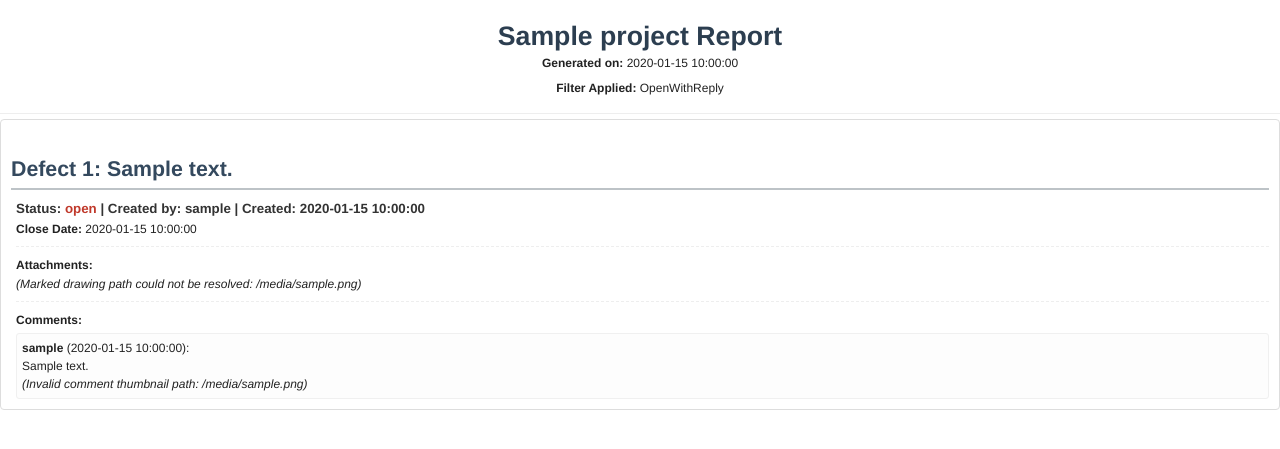
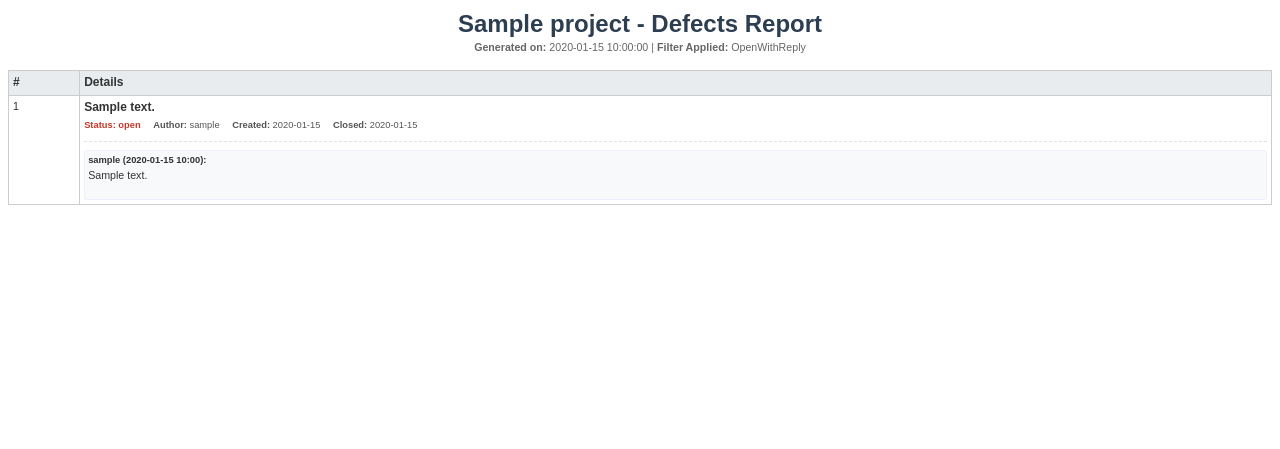
Before and after one commit to zoltanas/defect-tracking, a Python web app: template templates/report_template.html in a window 1280 px wide. Shown: the top 449 px of the page. Run offline with Jinja, Linux system fonts and the light colour scheme; the template is opened without the code that fills it: most values are stand-ins (such as "Sample title", 1, 10 or a date in 2020).

Commit message:
report fix

```diff
--- a/templates/report_template.html
+++ b/templates/report_template.html
@@ -5,246 +5,246 @@
     <meta name="viewport" content="width=device-width, initial-scale=1.0">
     <title>Project Report - {{ project.name }}</title>
     <style>
+        /* --- General Page Setup --- */
         @page {
             size: A4;
             margin: 1cm;
         }
         body {
-            font-family: 'Helvetica Neue', Helvetica, Arial, sans-serif;
-            margin: 0;
-            padding: 0;
-            font-size: 9pt; /* Reduced font size */
-            color: #222; /* Darker text color */
-            line-height: 1.4;
+            font-family: Arial, Helvetica, sans-serif;
+            font-size: 8pt;
+            line-height: 1.3;
+            color: #333;
         }
         .container {
             width: 100%;
-            margin: 0 auto;
         }
-        .header, .footer {
+
+        /* --- Header & Footer --- */
+        .header {
             text-align: center;
-            margin-bottom: 5px; /* Significantly reduced margin for header */
-            padding-bottom: 8px; /* Reduced padding */
-            border-bottom: 1px solid #eee;
+            margin-bottom: 15px;
         }
-        .footer {
-            margin-top: 25px; /* Reduced margin */
-            padding-top: 8px; /* Reduced padding */
-            border-top: 1px solid #eee;
-            font-size: 0.75em; /* Slightly reduced font size */
-            color: #777;
-        }
-        h1 {
-            font-size: 20pt; /* Reduced font size */
+        .header h1 {
+            font-size: 18pt;
             color: #2c3e50;
-            margin-bottom: 0; /* Kept as 0, good */
-        }
-        h2 {
-            font-size: 16pt; /* Reduced font size */
-            color: #34495e;
-            margin-top: 25px; /* Adjusted margin */
-            margin-bottom: 10px; /* Adjusted margin */
-            border-bottom: 2px solid #bdc3c7;
-            padding-bottom: 3px; /* Adjusted padding */
-        }
-        h3 {
-            font-size: 12pt; /* Reduced font size */
-            color: #7f8c8d;
-            margin-top: 15px; /* Adjusted margin */
-            margin-bottom: 8px; /* Adjusted margin */
-        }
-        h4 {
-            font-size: 10pt; /* Reduced font size */
-            color: #333;
-            margin-top: 10px; /* Adjusted margin */
-            margin-bottom: 3px; /* Adjusted margin */
-        }
-        p {
-            margin: 0 0 8px 0; /* Reduced bottom margin */
-        }
-        strong {
+            margin: 0;
             font-weight: bold;
         }
+        .header p {
+            font-size: 8pt;
+            color: #666;
+            margin: 2px 0;
+        }
 
-        .item-card {
-            border: 1px solid #ddd;
-            border-radius: 4px;
-            padding: 10px; /* Reduced padding */
-            margin-bottom: 15px; /* Reduced margin */
-            background-color: #fff;
+        /* --- Main Content Table --- */
+        .defects-table {
+            width: 100%;
+            border-collapse: collapse;
+            margin-top: 10px;
+            table-layout: fixed;
+            word-wrap: break-word;
+        }
+        .defects-table th, .defects-table td {
+            border: 1px solid #ccc;
+            padding: 4px;
+            text-align: left;
+            vertical-align: top;
+        }
+        .defects-table th {
+            background-color: #e9ecef;
+            font-weight: bold;
+            font-size: 9pt;
+        }
+
+        /* General rule: Prevent defects from splitting across pages */
+        .defects-table tbody tr {
             page-break-inside: avoid;
         }
-        .item-card p {
-            margin: 2px 0; /* Reduced margin */
+        /* NEW: Exception for the first defect to allow it to split */
+        .defects-table tbody tr:first-child {
+            page-break-inside: auto;
         }
-        .item-details {
-            margin-left: 5px; /* Reduced margin */
+
+        /* --- Table Cell Content Styling --- */
+        .defect-description {
+            font-weight: bold;
+            font-size: 9pt;
+            margin-bottom: 4px;
+            display: block;
         }
-        .attachments, .comments-section, .markers-section {
-            margin-top: 8px; /* Reduced margin */
-            padding-top: 8px; /* Reduced padding */
-            border-top: 1px dashed #eee;
+        .meta-info {
+            font-size: 7pt;
+            color: #555;
+            margin-bottom: 5px;
         }
-        .attachments img, .comment-attachments img { /* Checklist item images will also use this */
-            max-width: 48%; /* Allow two images side-by-side */
-            /* max-height: 200px; Removed to maintain aspect ratio */
-            margin: 3px; /* Reduced margin */
-            border: 1px solid #ccc;
+        .meta-info span {
+            margin-right: 10px;
+            display: inline-block;
+        }
+
+        /* --- Status Colors --- */
+        .status { font-weight: bold; }
+        .status-open { color: #c0392b; }
+        .status-closed { color: #27ae60; }
+
+        /* --- Gallery for MAIN DEFECT IMAGES (Two-Column) --- */
+        .two-col-gallery {
+            margin-top: 10px;
+            font-size: 0;
+        }
+        .two-col-gallery .image-item {
+            display: inline-block;
+            width: 49%;
+            vertical-align: top;
+            margin-bottom: 8px;
+            box-sizing: border-box;
+            font-size: 8pt;
+        }
+        .two-col-gallery .image-item:nth-child(odd) {
+            margin-right: 2%;
+        }
+        .two-col-gallery .image-item img {
+            width: 100%;
+            height: auto;
+            border: 1px solid #ddd;
             border-radius: 3px;
-            display: inline-block; /* Enable side-by-side layout */
-            vertical-align: top; /* Align images at the top */
+            display: block;
         }
-        /* Removed .markers-section img as it's no longer used
-        .markers-section img {
-            max-width: 450px;
-            max-height: 450px;
-            display: left;
-            margin: 10px auto;
-            border: 1px solid #ccc;
+
+        /* --- Gallery for COMMENT IMAGES (30% Width) --- */
+        .comment-image-gallery {
+            margin-top: 10px;
+            font-size: 0;
+            min-height: 0;
+        }
+        .comment-image-gallery .image-item {
+            display: inline-block;
+            width: 30%;
+            vertical-align: top;
+            margin-right: 5%;
+            margin-bottom: 8px;
+            box-sizing: border-box;
+            font-size: 8pt;
+        }
+        .comment-image-gallery .image-item:nth-child(3n) {
+            margin-right: 0;
+        }
+        .comment-image-gallery .image-item img {
+            width: 100%;
+            height: auto;
+            border: 1px solid #ddd;
             border-radius: 3px;
+            display: block;
         }
-        */
+
+        /* --- Comments Section --- */
+        .comments-section {
+            margin-top: 10px;
+            padding-top: 5px;
+            border-top: 1px dashed #e0e0e0;
+        }
         .comment {
-            padding: 5px; /* Reduced padding */
-            border: 1px solid #f0f0f0;
-            margin-top: 5px; /* Reduced margin */
+            padding: 3px;
+            border: 1px solid #eef;
+            margin-top: 3px;
             border-radius: 3px;
-            background-color: #fdfdfd;
+            background-color: #f8f9fa;
+            display: flex;
+            flex-direction: column;
+            page-break-inside: avoid;
         }
         .comment p {
-            margin: 1px 0; /* Reduced margin */
+            margin: 0;
+            margin-bottom: 3px;
         }
+        .comment-user {
+            font-weight: bold;
+            font-size: 7pt;
+        }
+
         .no-data {
             color: #777;
             font-style: italic;
+            padding: 20px;
+            text-align: center;
         }
-        table {
-            width: 100%;
-            border-collapse: collapse;
-            margin-bottom: 15px; /* Reduced margin */
-        }
-        th, td {
-            border: 1px solid #ddd;
-            padding: 5px; /* Reduced padding */
-            text-align: left;
-        }
-        th {
-            background-color: #f2f2f2;
-        }
-        .status-open { color: #c0392b; }
-        .status-closed { color: #27ae60; }
+
     </style>
 </head>
 <body>
+
     <div class="container">
         <div class="header">
-            <h1>{{ project.name }} Report</h1>
-            <p><strong>Generated on:</strong> {{ generation_date }}</p>
-            <p><strong>Filter Applied:</strong> {{ filter_status }}</p>
+            <h1>{{ project.name }} - Defects Report</h1>
+            <p><strong>Generated on:</strong> {{ generation_date }} | <strong>Filter Applied:</strong> {{ filter_status }}</p>
         </div>
 
+        {% if defects %}
+            <table class="defects-table">
+                <thead>
+                    <tr>
+                        <th style="width: 5%;">#</th>
+                        <th style="width: 95%;">Details</th>
+                    </tr>
+                </thead>
+                <tbody>
+                    {% for defect in defects %}
+                    <tr>
+                        <td>{{ defect.id }}</td>
+                        <td>
+                            <strong class="defect-description">{{ defect.description }}</strong>
+                            <div class="meta-info">
+                                <span class="status status-{{ defect.status.lower() }}"><strong>Status:</strong> {{ defect.status }}</span>
 
-            <!-- <h2>Defects</h2> -->
-            {% if defects %}
-                {% for defect in defects %}
-                <div class="item-card">
-                    <h2>Defect {{ defect.id }}: {{ defect.description }}</h2>
-                    <div class="item-details">
-                        <h4><strong>Status:</strong> <span class="status-{{ defect.status.lower() }}">{{ defect.status }}</span>   |   <strong>Created by:</strong> {{ defect.creator.username if defect.creator else 'N/A' }}   |   <strong>Created:</strong> {{ defect.creation_date.strftime('%Y-%m-%d %H:%M:%S') if defect.creation_date else 'N/A' }}</h4>
-                        <!-- <p><strong>Created by:</strong> {{ defect.creator.username if defect.creator else 'N/A' }}</p>
-                        <p><strong>Created Date:</strong> {{ defect.creation_date.strftime('%Y-%m-%d %H:%M:%S') if defect.creation_date else 'N/A' }}</p> -->
+                                <span><strong>Author:</strong> {{ defect.creator.username if defect.creator else 'N/A' }}</span>
+                                <span><strong>Created:</strong> {{ defect.creation_date.strftime('%Y-%m-%d') if defect.creation_date else 'N/A' }}</span>
                                 {% if defect.close_date %}
-                        <p><strong>Close Date:</strong> {{ defect.close_date.strftime('%Y-%m-%d %H:%M:%S') }}</p>
+                                <span><strong>Closed:</strong> {{ defect.close_date.strftime('%Y-%m-%d') }}</span>
                                 {% endif %}
+                            </div>
 
-                        {# {% if defect.markers %}
-                        <div class="markers-section">
-                            <p><strong>Marked Drawing:</strong>
-                                {% if defect.markers[0].drawing %}
-                                    {{ defect.markers[0].drawing.name }}
-                                {% else %}
-                                    Drawing information not available.
-                                {% endif %}
-                            </p>
+                            <!-- MAIN DEFECT IMAGES SECTION -->
+                            {% set defect_direct_attachments = defect.attachments|selectattr('comment_id', 'none')|selectattr('checklist_item_id', 'none')|list %}
+                            {% if defect.marked_drawing_image_path or defect_direct_attachments %}
+                            <div class="two-col-gallery">
                                 {% if defect.marked_drawing_image_path %}
                                     {% set abs_marked_drawing_path = get_absolute_static_path(defect.marked_drawing_image_path) %}
                                     {% if abs_marked_drawing_path %}
-                                    <img src="file://{{ abs_marked_drawing_path }}" alt="Marked Drawing for Defect {{ defect.id }}">
-                                {% else %}
-                                    <p><em>(Marked drawing path could not be resolved: {{ defect.marked_drawing_image_path }})</em></p>
-                                {% endif %}
-                            {% elif defect.markers[0].drawing and defect.markers[0].drawing.file_path %}
-                                <p><em>(Original drawing path: {{ defect.markers[0].drawing.file_path }}. Could not generate marked image.)</em></p>
-                            {% else %}
-                                <p><em>(No marked drawing available.)</em></p>
-                            {% endif %}
+                                        <div class="image-item">
+                                            <img src="file://{{ abs_marked_drawing_path }}" alt="Marked Drawing">
                                         </div>
-                        {% endif %} #}
-
-                        {% set defect_direct_attachments = defect.attachments|selectattr('comment_id', 'none')|selectattr('checklist_item_id', 'none')|list %}
-                        {% if defect_direct_attachments or defect.marked_drawing_image_path %}
-                        <div class="attachments">
-                            <p><strong>Attachments:</strong></p>
-                            {% if defect.marked_drawing_image_path %}
-                                {% set abs_marked_drawing_path = get_absolute_static_path(defect.marked_drawing_image_path) %}
-                                {% if abs_marked_drawing_path %}
-                                    <img src="file://{{ abs_marked_drawing_path }}" alt="Marked Drawing for Defect {{ defect.id }}">
-                                {% else %}
-                                    <span><em>(Marked drawing path could not be resolved: {{ defect.marked_drawing_image_path }})</em></span>
                                     {% endif %}
                                 {% endif %}
+
                                 {% for attachment in defect_direct_attachments %}
-                                {% if attachment.thumbnail_path %}
-                                    {% set abs_thumb_path = get_absolute_static_path(attachment.thumbnail_path) %}
-                                    {% if abs_thumb_path %}
-                                        <img src="file://{{ abs_thumb_path }}" alt="Thumbnail">
-                                    {% else %}
-                                        <span><em>(Invalid thumbnail path: {{ attachment.thumbnail_path }})</em></span>
-                                    {% endif %}
-                                {% elif attachment.file_path and (attachment.file_path.lower().endswith('.jpg') or attachment.file_path.lower().endswith('.jpeg') or attachment.file_path.lower().endswith('.png')) %}
-                                    {% set abs_file_path = get_absolute_static_path(attachment.file_path) %}
-                                    {% if abs_file_path %}
-                                        <img src="file://{{ abs_file_path }}" alt="Attachment">
-                                    {% else %}
-                                        <span><em>(Invalid image attachment path: {{ attachment.file_path }})</em></span>
-                                    {% endif %}
-                                {% elif attachment.file_path %}
-                                    <span>{{ attachment.file_path.split('/')[-1] }} (non-image)</span>
-                                {% else %}
-                                    <span><em>(Attachment path missing)</em></span>
+                                    {% set abs_path = get_absolute_static_path(attachment.thumbnail_path or attachment.file_path) %}
+                                    {% if abs_path and (abs_path.lower().endswith(('.jpg', '.jpeg', '.png'))) %}
+                                        <div class="image-item">
+                                            <img src="file://{{ abs_path }}" alt="Attachment">
+                                        </div>
                                     {% endif %}
                                 {% endfor %}
                             </div>
                             {% endif %}
 
+                            <!-- COMMENTS SECTION -->
                             {% if defect.comments %}
                             <div class="comments-section">
-                            <p><strong>Comments:</strong></p>
                                 {% for comment in defect.comments %}
                                 <div class="comment">
-                                <p><strong>{{ comment.user.username if comment.user else 'N/A' }}</strong> ({{ comment.created_at.strftime('%Y-%m-%d %H:%M:%S') if comment.created_at else 'N/A' }}):</p>
+                                    <p class="comment-user">{{ comment.user.username if comment.user else 'N/A' }} ({{ comment.created_at.strftime('%Y-%m-%d %H:%M') if comment.created_at else 'N/A' }}):</p>
                                     <p>{{ comment.content }}</p>
+
+                                    <!-- COMMENT IMAGES SECTION -->
                                     {% if comment.attachments %}
-                                <div class="comment-attachments">
+                                        <div class="comment-image-gallery">
                                         {% for attachment in comment.attachments %}
-                                        {% if attachment.thumbnail_path %}
-                                            {% set abs_comment_thumb_path = get_absolute_static_path(attachment.thumbnail_path) %}
-                                            {% if abs_comment_thumb_path %}
-                                                <img src="file://{{ abs_comment_thumb_path }}" alt="Comment Thumbnail">
-                                            {% else %}
-                                                <span><em>(Invalid comment thumbnail path: {{ attachment.thumbnail_path }})</em></span>
-                                            {% endif %}
-                                        {% elif attachment.file_path and (attachment.file_path.lower().endswith('.jpg') or attachment.file_path.lower().endswith('.jpeg') or attachment.file_path.lower().endswith('.png')) %}
-                                            {% set abs_comment_file_path = get_absolute_static_path(attachment.file_path) %}
-                                            {% if abs_comment_file_path %}
-                                                <img src="file://{{ abs_comment_file_path }}" alt="Comment Attachment">
-                                            {% else %}
-                                                <span><em>(Invalid comment image attachment path: {{ attachment.file_path }})</em></span>
-                                            {% endif %}
-                                        {% elif attachment.file_path %}
-                                            <span>{{ attachment.file_path.split('/')[-1] }} (non-image)</span>
-                                        {% else %}
-                                            <span><em>(Comment attachment path missing)</em></span>
+                                            {% set abs_path = get_absolute_static_path(attachment.thumbnail_path or attachment.file_path) %}
+                                            {% if abs_path and (abs_path.lower().endswith(('.jpg', '.jpeg', '.png'))) %}
+                                                <div class="image-item">
+                                                    <img src="file://{{ abs_path }}" alt="Comment Attachment">
+                                                </div>
                                             {% endif %}
                                         {% endfor %}
                                         </div>
@@ -253,9 +253,11 @@
                                 {% endfor %}
                             </div>
                             {% endif %}
-                    </div>
-                </div>
+                        </td>
+                    </tr>
                     {% endfor %}
+                </tbody>
+            </table>
         {% else %}
             <p class="no-data">No defects match the current filter.</p>
         {% endif %}
```
Lines whose indentation alone changed are shown as unchanged.
